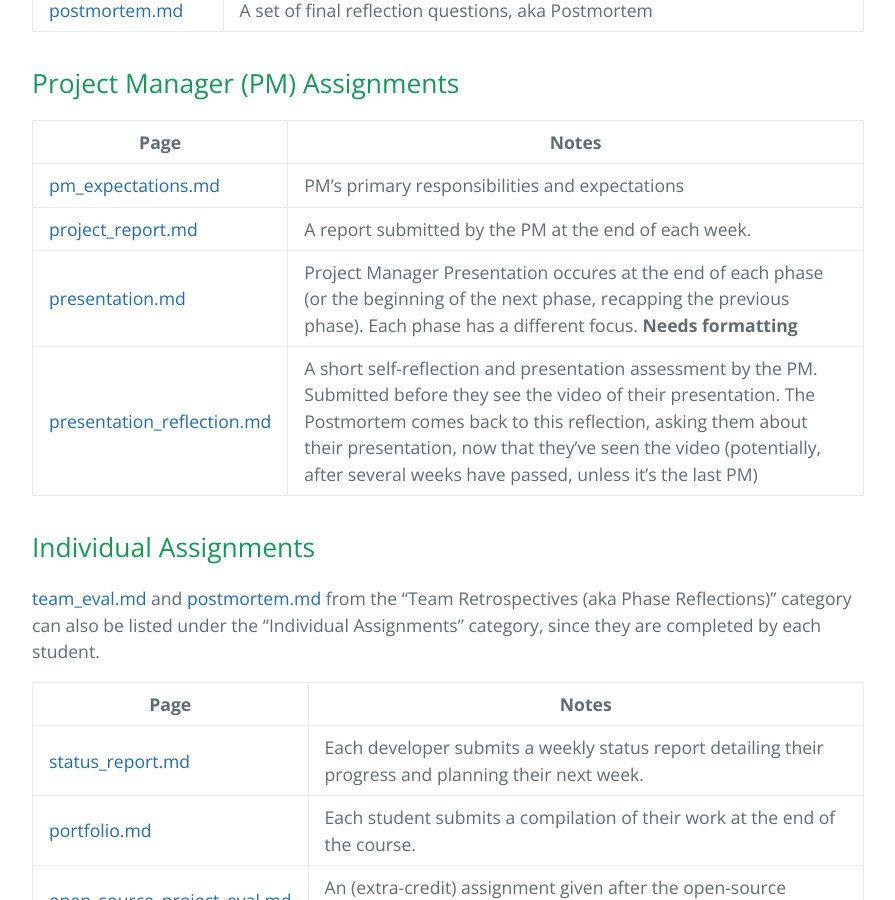
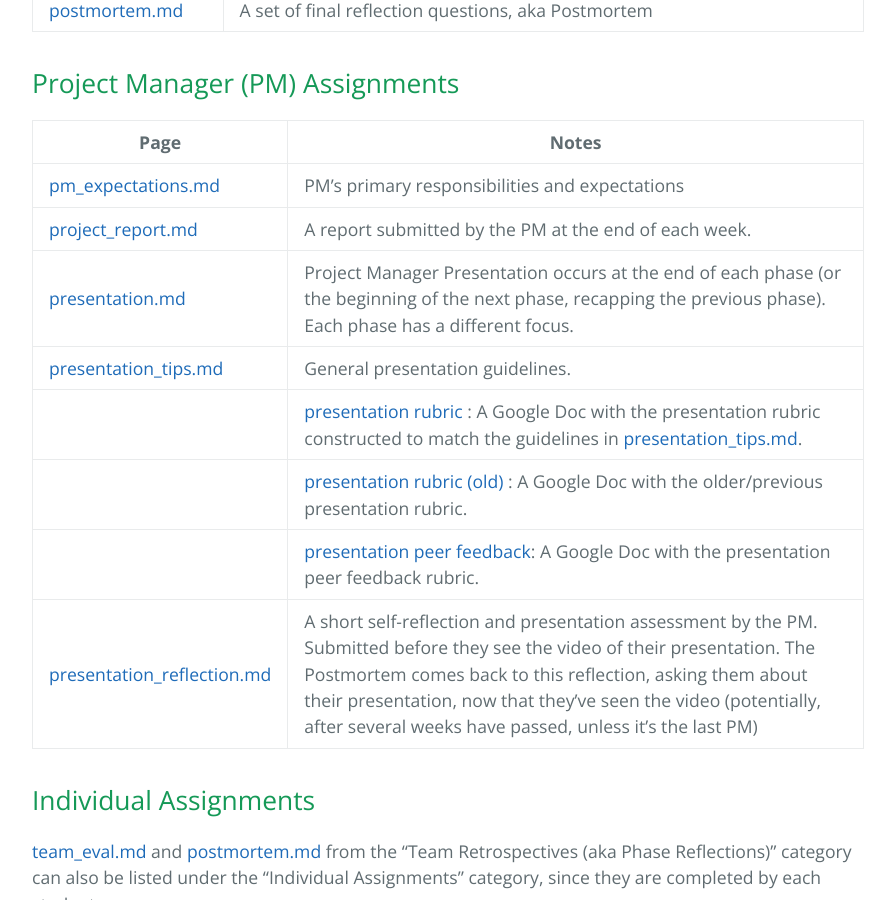
Before and after one commit to TEAM-repo/TEAM-repo.github.io, a Jekyll site: the page built from index.md, in a window 1280 px wide and 900 px high, scrolled down 2439 px. Shown: the whole window, without its empty margins (192-1087 px from the left). Built offline with Jekyll 4.4.1, drawn with Linux system fonts in a browser that asks for light colours.

Commit message:
Added presentation tips and rubric links

```diff
--- a/index.md
+++ b/index.md
@@ -1,6 +1,6 @@
 ---
+title: "Teaching Experiential Action-based Materials (TEAM)"
 layout: default
-title: "Teaching Experiential Action-based Materials (TEAM)"
 ---
 
 # Welcome!
@@ -23,7 +23,7 @@ Materials
 Schedule, project selection and team formation
 
 | Page | Notes |
-|------|--------|-------------|--------|
+|------|--------|
 | [schedule.md]({{site.materials_repo}}schedule.md) | Sample schedule for the course: <https://github.com/hmc-cs121-admin/hmc-cs121-s2018> |
 | [project_preferences.md]({{site.materials_repo}}project_preferences.md) | Logistics, and Project Preferences + [Overleaf template](https://www.overleaf.com/read/dvbvcdwfzqjt) |
 
@@ -41,7 +41,7 @@ Each PM submits their team's Poster for peer-review.
 
 
 | Page | Notes |
-|------|--------|-------------|--------|
+|------|--------|
 | [agenda.md]({{site.materials_repo}}agenda.md) |  Sample agenda for the client-team meeting; guidelines/template: <https://www.overleaf.com/read/jkkfjwhwjcjp> |
 | [project_plan.md]({{site.materials_repo}}project_plan.md) |  A scaffolding to help plan the project and provide the structure for the final write-up (overall project goals, the solution to the client’s problem and how it fits the client’s needs, how the team will accomplish this solution, and specific tasks for this phase). |
 | [project_plan_3.md]({{site.materials_repo}}project_plan_3.md) |  An updated Phase 1 plan. |
@@ -61,7 +61,7 @@ Each PM submits their team's Poster for peer-review.
 [team_eval.md]({{site.materials_repo}}team_eval.md) and [postmortem.md]({{site.materials_repo}}postmortem.md) from the "Team Retrospectives (aka Phase Reflections)" category can also be listed under the "Individual Assignments" category, since they are completed by each student.
 
 | Page | Notes |
-|------|--------|-------------|--------|
+|------|--------|
 | [Phase 1](phase_reflection_1.md) and [Phase 2-3](phase_reflection_2and3.md) | Each phase of the project brings a slightly different focus (and thus format) to the reflection. Contains both, the individual and team component. |
 | [team_eval.md]({{site.materials_repo}}team_eval.md) | Each student submits a "Final team eval spreadsheet" evaluating themselves and their teammates. |
 | [postmortem.md]({{site.materials_repo}}postmortem.md) | A set of final reflection questions, aka Postmortem |
@@ -70,10 +70,14 @@ Each PM submits their team's Poster for peer-review.
 ## Project Manager (PM) Assignments
 
 | Page | Notes |
-|------|--------|-------------|--------|
+|------|--------|
 | [pm_expectations.md]({{site.materials_repo}}pm_expectations.md) | PM's primary responsibilities and expectations |
 | [project_report.md]({{site.materials_repo}}project_report.md) |  A report submitted by the PM at the end of each week.|
-| [presentation.md]({{site.materials_repo}}presentation.md) | Project Manager Presentation occures at the end of each phase (or the beginning of the next phase, recapping the previous phase). Each phase has a different focus. **Needs formatting**  |
+| [presentation.md]({{site.materials_repo}}presentation.md) | Project Manager Presentation occurs at the end of each phase (or the beginning of the next phase, recapping the previous phase). Each phase has a different focus.  |
+| [presentation_tips.md]({{site.materials_repo}}presentation_tips.md) | General presentation guidelines. |
+| | [presentation rubric](https://docs.google.com/document/d/1gMyzwCRasO5p8_FMwZAnxZ6wrZbyow1W9uQWtfXSs30/edit?usp=sharing) : A Google Doc with the presentation rubric constructed to match the guidelines in [presentation_tips.md]({{site.materials_repo}}presentation_tips.md). |
+| | [presentation rubric (old)](https://docs.google.com/document/d/1Fopk-XEVRE3Yl-MOOZZdX74d6aTjGJ04tHv4BqP3DCA/edit?usp=sharing) : A Google Doc with the  older/previous presentation rubric. |
+| | [presentation peer feedback](https://docs.google.com/document/d/1ae9nx2AwbykPC_tMnBlrTEX1hNnVd6Wtol1jYPxXDcQ/edit?usp=sharing): A Google Doc with the presentation peer feedback rubric. |
 | [presentation_reflection.md]({{site.materials_repo}}presentation_reflection.md) | A short self-reflection and presentation assessment by the PM. Submitted before they see the video of their presentation. The Postmortem comes back to this reflection, asking them about their presentation, now that they've seen the video (potentially, after several weeks have passed, unless it's the last PM) |
 
 
@@ -84,7 +88,7 @@ Each PM submits their team's Poster for peer-review.
 
 
 | Page | Notes |
-|------|--------|-------------|--------|
+|------|--------|
 | [status_report.md]({{site.materials_repo}}status_report.md) | Each developer submits a weekly status report detailing their progress and planning their next week.  |
 | [portfolio.md]({{site.materials_repo}}portfolio.md) | Each student submits a compilation of their work at the end of the course. |
 | [open_source_project_eval.md]({{site.materials_repo}}open_source_project_eval.md) | An (extra-credit) assignment given after the open-source lecture. Adopted from the POSSE/[foss2serve](http://foss2serve.org/index.php/Project_Evaluation_(Activity)) community. |
```
